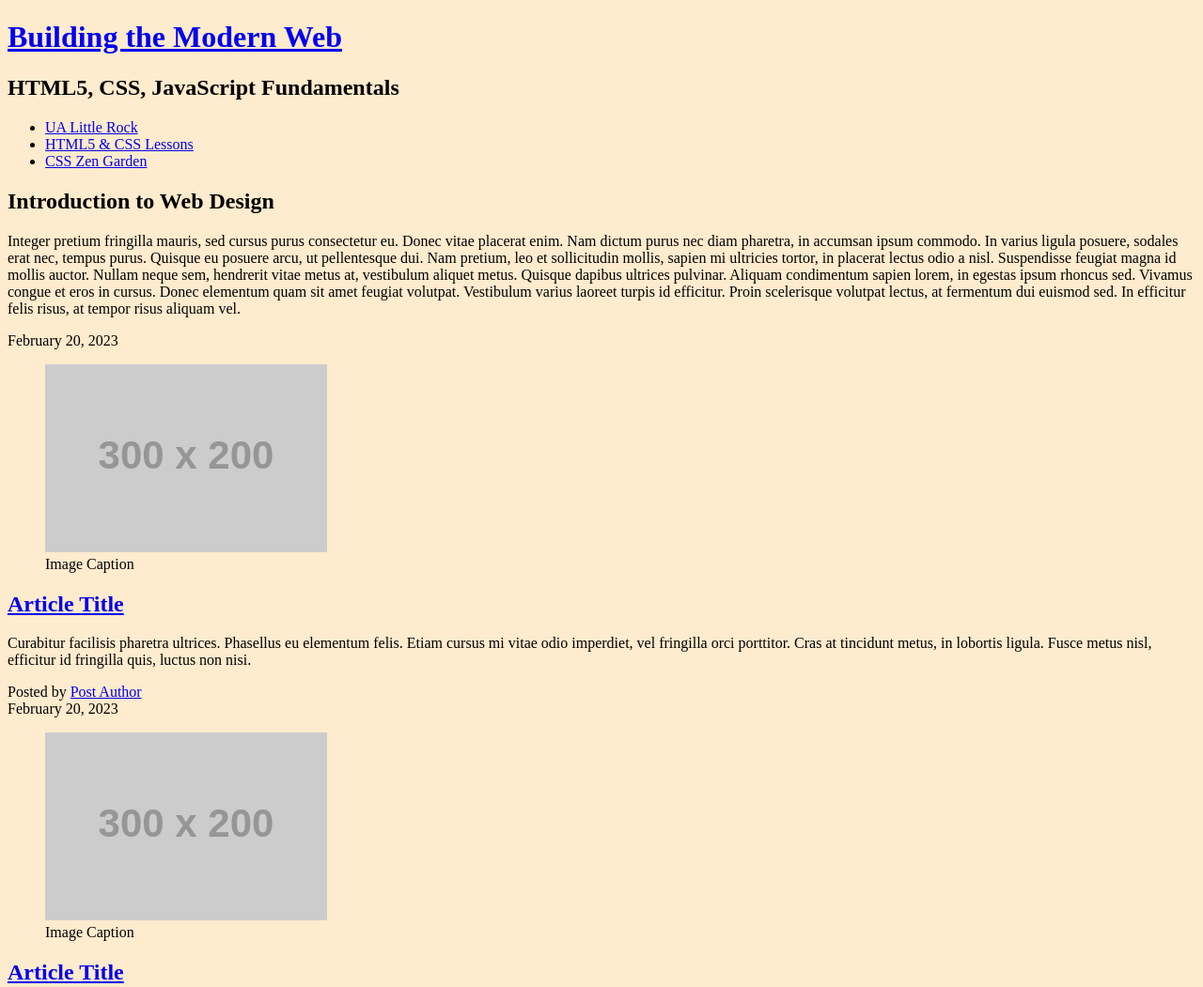
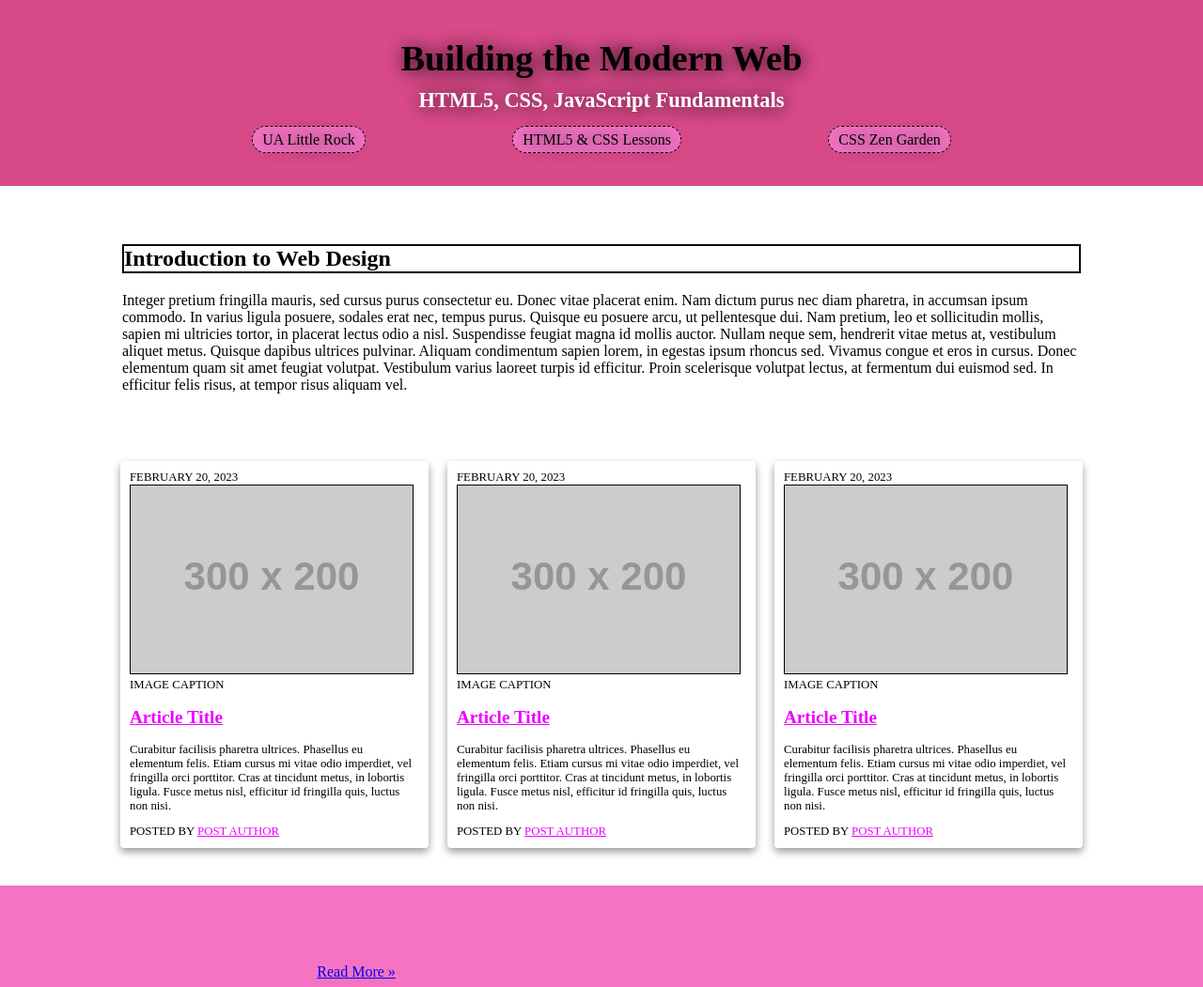
Before and after one commit to jopiri/ifsc-1310, a plain HTML site: page css-demo/index.html in a window 1280 px wide. Shown: the top 1051 px of the page at 94% size. Drawn offline with Linux system fonts and the light colour scheme; files that its build step writes are made by us from their sources; placeholder pictures from the web are drawn by us.

Commit message:
updated css

```diff
--- a/assets/css-demo/style.css
+++ /dev/null
@@ -1,3 +0,0 @@
-body{
-    background-color:blanchedalmond;
-}
--- /dev/null
+++ b/css-demo/assets/css/style.css
@@ -0,0 +1,158 @@
+/* ------ Style for css-demo ----- */
+
+
+html {
+    box-sizing: border-box;
+  }
+  *,
+  *:before,
+  *:after {
+    box-sizing: inherit;
+  }
+   /*  ---------------Responsive Images-----------------  */
+  img{
+    max-width:100%;
+    height:auto;
+    }
+  /*  ---------------Utility Classes-----------------  */
+  .container{
+    max-width:80vw;
+    margin:40px auto;
+  }
+
+  /*  ---------------Global Styles-----------------  */
+  body{
+      background-color:white;
+  }
+  body{font-family: 'Playfair Display', serif;
+  margin:0;}
+
+  header.primary{
+    background-color:#D94A89;
+    color:#ffffff;
+    text-shadow: 1px 1px 20px#000000;
+    text-align:center;
+    padding:40px;
+    /*long form*/
+    padding-top:40px;
+    padding-right:40px;
+    padding-bottom:40px;
+    padding-left:40px;
+    /*T,R,B,L*/
+    padding:20px 40px 20px 40px;
+    /*Two Value Top/Bottom/ L/R*/
+    padding: 20px 40px;
+  }
+  header.primary h1 {
+    font-size:2.4rem;
+    margin: 20px 0 10px;
+  }
+
+  header.primary h1 a{
+    color:#000000;
+    text-decoration:none;
+  }
+
+  header.primary h2{
+    font-size:1.4rem;
+    margin:0;
+  }
+
+  header.primary nav{
+    max-width:900px;
+    margin:20px auto;
+  }
+
+  header.primary nav ul{
+    display:flex;
+    flex-direction:row;
+    justify-content:space-around;
+    padding:0;
+  }
+
+  header.primary nav ul li{
+    list-style-type:none;
+  }
+
+  header.primary nav ul li a{
+    color:#000000;
+    text-decoration:none;
+    background-color:#F474C3;
+    padding: 5px 10px;
+    border:1px dashed #000000;
+    border-radius:20px;
+    transition:3s;
+  }
+
+  header.primary nav ul li a:hover{
+    background-color:rgba(0,0,0,.8);
+  }
+
+  #intro{
+    border:2px solid #ffffff;
+    padding-bottom:14px;
+  }
+
+  #intro h2{
+    border:2px solid #000000;
+  }
+
+  #content{
+    display:flex;
+    flex-direction:row;
+    gap:20px;
+  }
+
+  #content .post{
+    box-shadow:0 4px 8px rgba(0,0,0,.4);
+    padding:10px;
+    border-radius:4px;
+    font-size:.8rem;
+    transition:0.5s;
+
+  }
+
+  article.post figure{
+    margin:0;
+  }
+
+  article.post time.post-date, article.post figcaption, article.post .post-meta{
+
+    text-transform:uppercase;
+    color:#000000
+  }
+
+  article.post a{
+    color:#ED00FF
+  }
+
+  article.post a:hover{
+    text-decoration:none;
+  }
+
+  article.post img{
+    border:1px solid #000000
+  }
+
+  aside[role="complementary"]{
+    background-color:#F474C3;
+    color:#F474C3
+  }
+
+
+
+
+
+  /*  ---------------Media Queries-----------------  */
+  @media screen and (max-width:600px){
+
+    header.primary nav ul {
+      flex-direction:column;
+      max-width:250px;
+      margin:auto;
+      gap:10px;
+    }
+    header.primary nav ul a{
+      display:block;
+    }
+}
--- a/assets/css-demo/index.html
+++ b/css-demo/index.html
@@ -5,7 +5,7 @@
     <meta charset="UTF-8" />
     <meta name="description" content="Keyword rich narrative on site purpose" />
     <meta name="author" content="Joy Opiri" />
-    <link href="assets/css-demo/style.css" rel="stylesheet" />
+    <link href="assets/css/style.css" rel="stylesheet" />
   </head>
 
   <body>
@@ -143,7 +143,7 @@
     <!--#content -->
 
     <footer id="colophon" role="contentinfo">
-      <h6>&copy; 2023 Your Name</h6>
+      <h6>&copy; 2023 joy opiri</h6>
     </footer>
   </body>
 </html>
```
